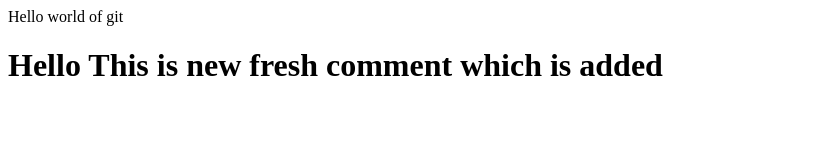
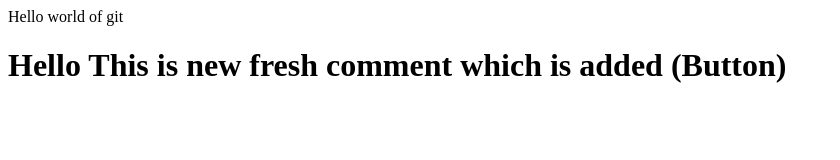
Before and after one commit to sarfaraz015/apnacollege-sk, a plain HTML site: page index.html in a window 1280 px wide. Shown: the whole page, without its empty margins (0-840 px from the left). Drawn offline with Linux system fonts and the light colour scheme.

Commit message:
added button

```diff
--- a/index.html
+++ b/index.html
@@ -1,3 +1,3 @@
 <p>Hello world of git</p>
 
-<h1>Hello This is new fresh comment which is added</h1>
+<h1>Hello This is new fresh comment which is added (Button)</h1>
```
